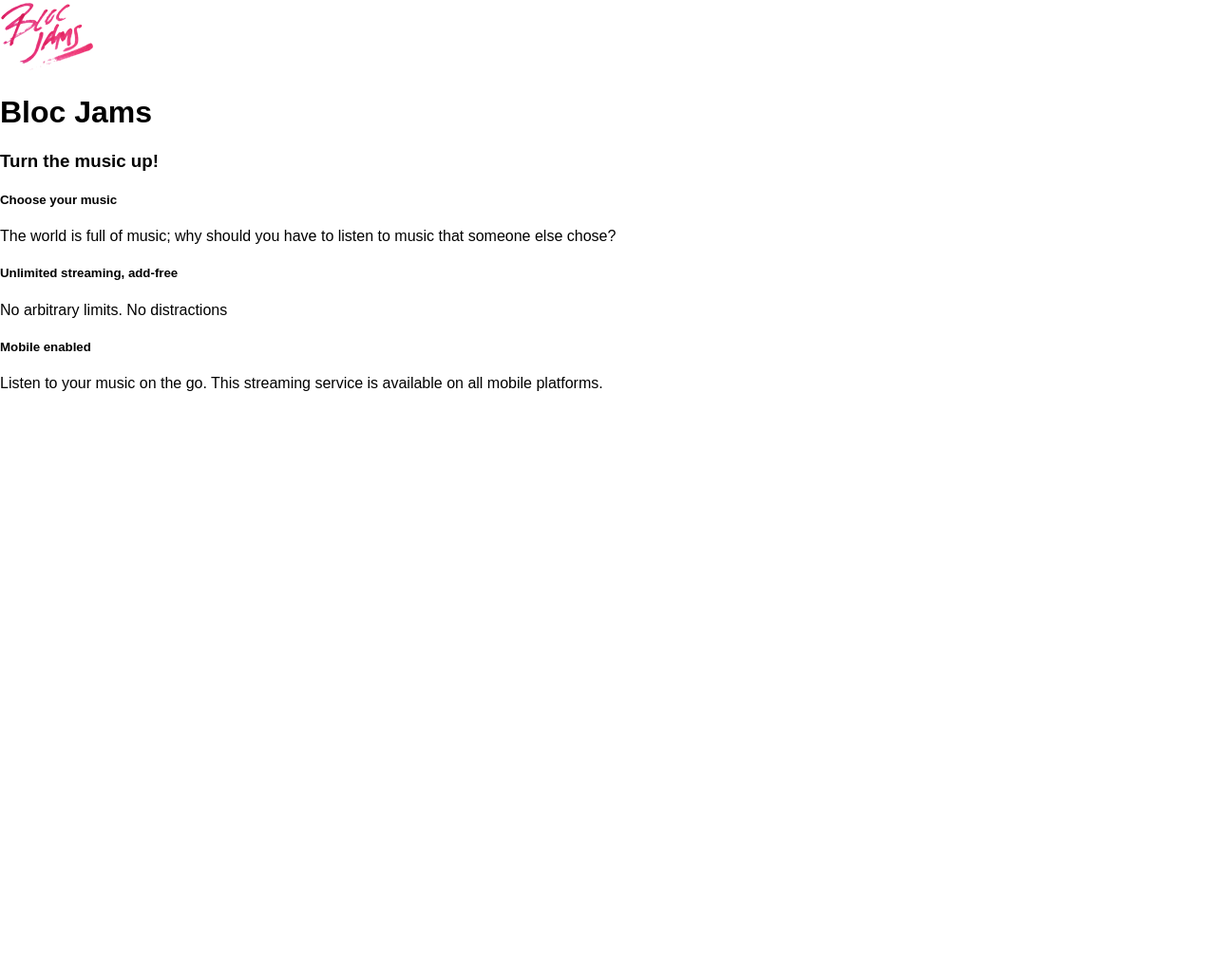
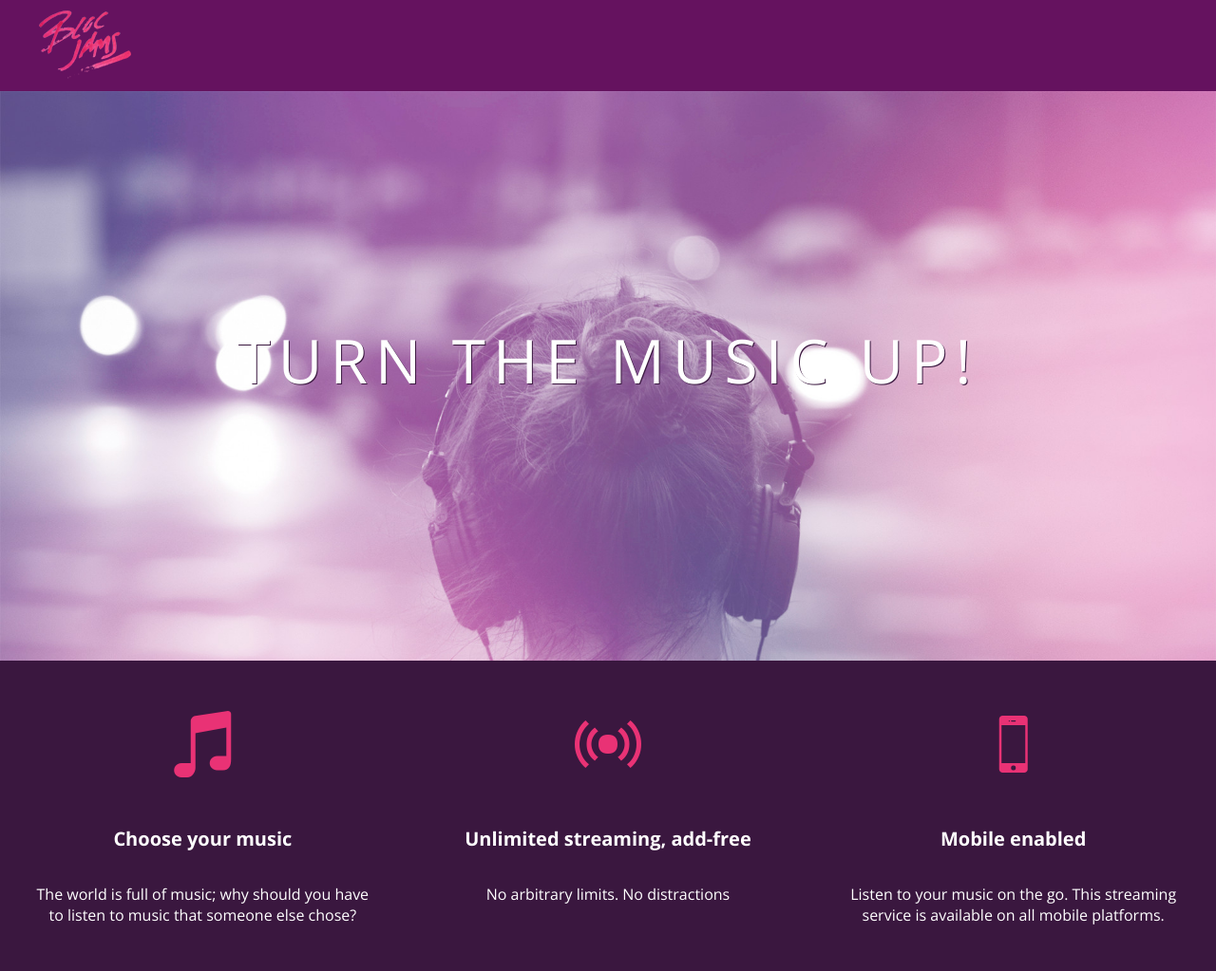
Before and after one commit to JDT4/bloc-jams, a plain HTML site: page index.html in a window 1280 px wide. Shown: the whole page at 95% size. Before the commit the page ends 800 px from the top, so only its background shows below. Drawn offline with nearby package versions, Linux system fonts and the light colour scheme.

Commit message:
more changes

```diff
--- a/index.html
+++ b/index.html
@@ -9,28 +9,30 @@
      </head>
 
     </head>
-    <body>
+    <body class="landing">
         <nav>
         <nav class="navbar">
             <img src="assets/images/bloc_jams_logo.png" alt="bloc jams logo" class="logo">
             </nav>
         </nav>
-        <section>
-            <h1>Bloc Jams</h1>
-            <h3>Turn the music up!</h3>
+         <section class="hero-content">
+            <h1 class="hero-title">Turn the music up!</h1>
         </section>
-        <section>
-            <div>
-            <h5>Choose your music</h5>
-            <p>The world is full of music; why should you have to listen to music that someone else chose?</p>
+        <section class="selling-points">
+            <div class="point">
+                <span class ="ion-music-note"></span>
+            <h5 class="point-title">Choose your music</h5>
+            <p class="point-description">The world is full of music; why should you have to listen to music that someone else chose?</p>
             </div>
-            <div>
-            <h5>Unlimited streaming, add-free</h5>
-            <p>No arbitrary limits. No distractions</p>
+            <div class="point">
+                <span class="ion-radio-waves"></span>
+            <h5 class="point-title">Unlimited streaming, add-free</h5>
+            <p class="point-description">No arbitrary limits. No distractions</p>
             </div>
-            <div>
-            <h5>Mobile enabled</h5>
-            <p>Listen to your music on the go. This streaming service is available on all mobile platforms.</p></div>
+            <div class="point">
+                <span class="ion-iphone"></span>
+            <h5 class="point-title">Mobile enabled</h5>
+            <p class="point-description">Listen to your music on the go. This streaming service is available on all mobile platforms.</p></div>
         </section>
     </body>
 </html>
--- a/styles/main.css
+++ b/styles/main.css
@@ -0,0 +1,64 @@
+html {
+    height:100%;
+    font-size:100%;
+}
+body {
+    font-family: 'Open Sans';
+    color: white;
+    min-height:100%;
+}
+body.landing {
+    background-color: rgb(58,23,63);
+}
+.navbar {
+    padding:0.5rem;
+    background-color: rgb(101,18,95);
+}
+.navbar .logo {
+    position: relative;
+    left: 2rem;
+}
+.hero-content {
+    position:relative;
+    min-height: 600px;
+    background-image:url(../assets/images/bloc_jams_bg.jpg);
+    background-repeat: no-repeat;
+    background-postion: center center;
+    background-size:cover;
+}
+.hero-content .hero-title {
+    position:absolute;
+    top:40%;
+    -webkit-transform: translateY(-50%);
+    -moz-transform: translateY(-50%);
+    -ms-transform: translateY(-50%);
+    width: 100%;
+    text-align:center;
+    font-size: 4rem;
+    font-weight: 300;
+    text-transform: uppercase;
+    letter-spacing: 0.5rem;
+    text-shadow: 1px 1px 0px rgb(58,23,63);
+}
+.selling-points {
+    position: relative;
+    display: table;
+    width: 100%;
+    -webkit-box-sizing: border-box;
+    -moz-box-sizing: border-box;
+    box-sizing: border-box;
+}
+.point {
+    display: table-cell;
+    position: relative;
+    width: 33.3%;
+    padding: 2rem;
+    text-align:center;
+}
+.point .point-title {
+    font-size: 1.25rem;
+}
+.ion-music-note, .ion-radio-waves, .ion-iphone {
+    color: rgb(233,50,117);
+    font-size:5rem;
+}
```
